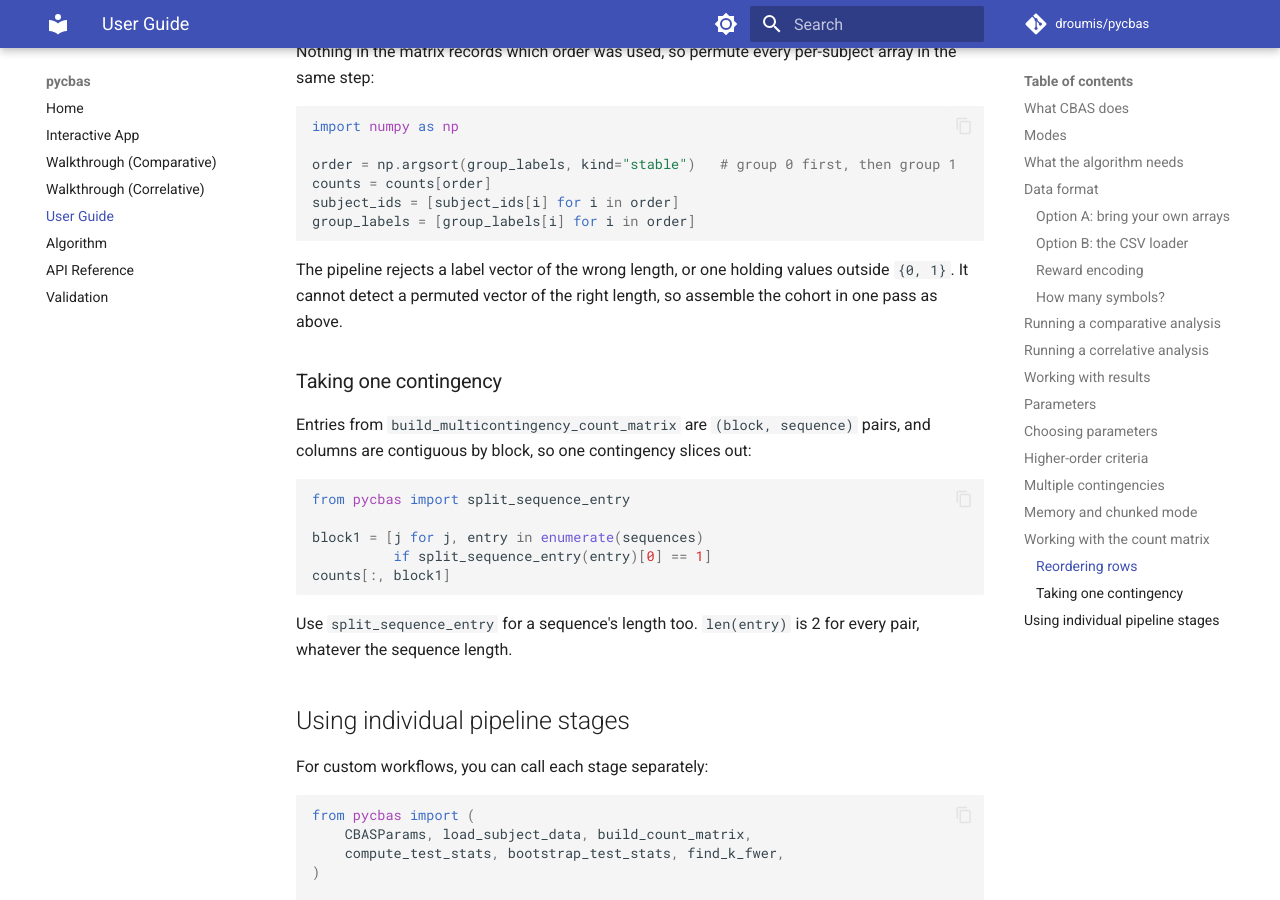
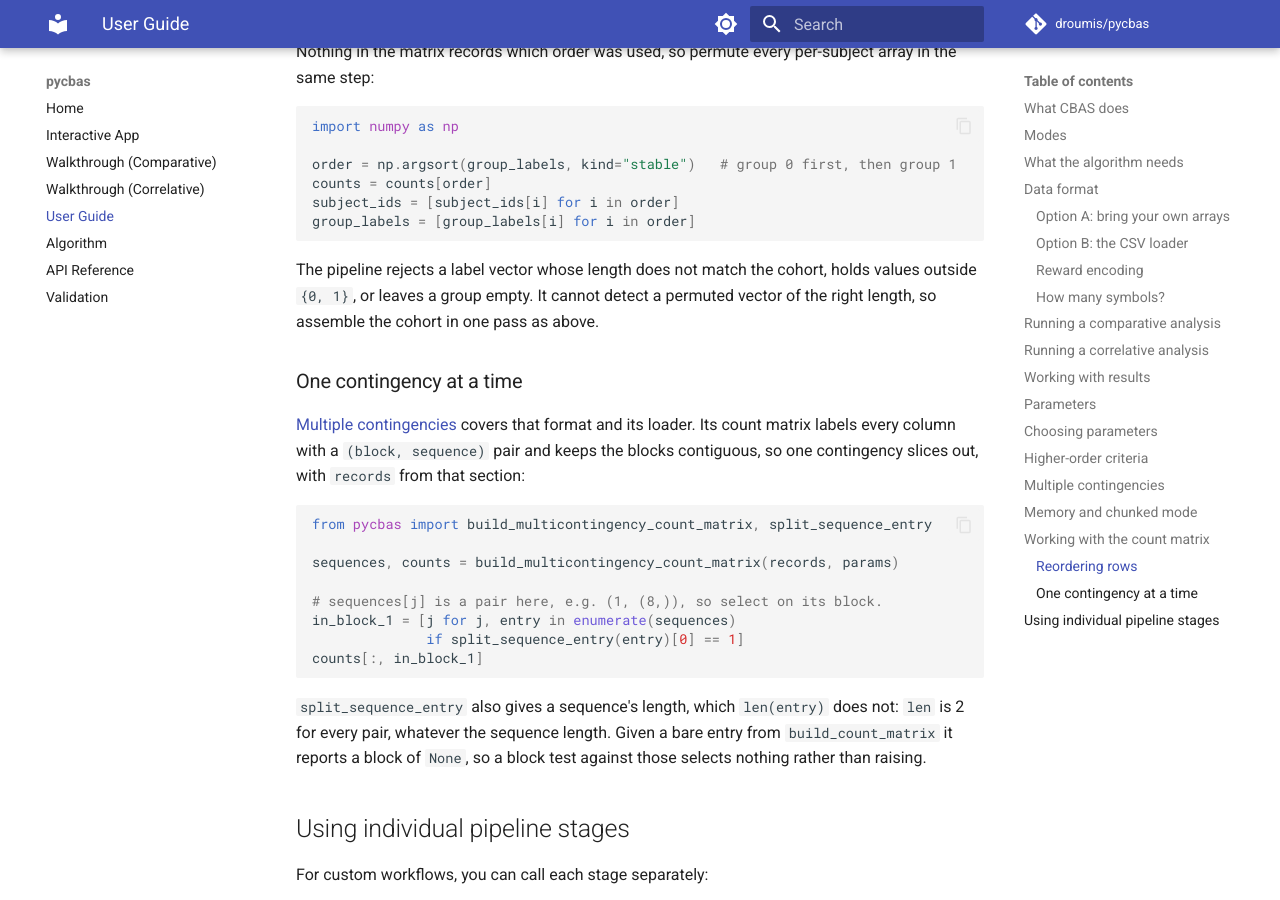
Before and after one commit to droumis/pycbas, an MkDocs documentation site: the page built from docs/guide.md, in a window 1280 px wide and 900 px high, scrolled down 10271 px. Built offline with MkDocs 1.6.1 and Material for MkDocs 9.7.7, drawn with Linux system fonts in a browser that asks for light colours; comment, search, counter and statistics services are not loaded; some of the changed text lies outside the part shown.

Commit message:
Fix the count matrix guide's contingency example, which selected nothing
Read in page order, the slicing snippet reused the sequences and counts from the
single-contingency example above it, whose entries are bare tuples. A block test
against those matches nothing, so the snippet returned an empty column selection
and an (n, 0) slice without raising: the same silent-wrong-answer shape the
section warns about.

It now builds from records, and defers to Multiple contingencies for the format
and the loader instead of repeating them, which also removes a second copy of
load_cohort_with_contingencies and shared_contingency_blocks that had drifted to
a different example path and a different example output.

Also unpacks the cohort with an explicit loop rather than zip(*rows), since the
point of the example is that the three lists are built together, and states that
an empty group is rejected too.

````diff
--- a/docs/guide.md
+++ b/docs/guide.md
@@ -379,12 +379,12 @@ print_resource_estimate(est)
 from pathlib import Path
 from pycbas import CBASParams, build_count_matrix, decode_sequence, load_subject_data
 
-paths = sorted(Path("data/cohort").glob("*.txt"))
-
-# Build the ids, the arrays and the labels in one pass, so they cannot fall out of step.
-cohort = [(p.stem, load_subject_data(p), 0 if "control" in p.stem else 1)
-          for p in paths]
-subject_ids, subjects_data, group_labels = (list(x) for x in zip(*cohort))
+# One pass over the files, so the ids, the arrays and the labels cannot fall out of step.
+subject_ids, subjects_data, group_labels = [], [], []
+for path in sorted(Path("data/cohort").glob("*.txt")):
+    subject_ids.append(path.stem)
+    subjects_data.append(load_subject_data(path))
+    group_labels.append(0 if "control" in path.stem else 1)   # your own group rule here
 
 params = CBASParams(num_arms=6, seq_len_max=3, criterion=400)
 sequences, counts = build_count_matrix(subjects_data, params, contingency=2)
@@ -421,21 +421,24 @@ subject_ids = [subject_ids[i] for i in order]
 group_labels = [group_labels[i] for i in order]
 ```
 
-The pipeline rejects a label vector of the wrong length, or one holding values outside `{0, 1}`. It cannot detect a permuted vector of the right length, so assemble the cohort in one pass as above.
+The pipeline rejects a label vector whose length does not match the cohort, holds values outside `{0, 1}`, or leaves a group empty. It cannot detect a permuted vector of the right length, so assemble the cohort in one pass as above.
 
-### Taking one contingency
+### One contingency at a time
 
-Entries from `build_multicontingency_count_matrix` are `(block, sequence)` pairs, and columns are contiguous by block, so one contingency slices out:
+[Multiple contingencies](#multiple-contingencies) covers that format and its loader. Its count matrix labels every column with a `(block, sequence)` pair and keeps the blocks contiguous, so one contingency slices out, with `records` from that section:
 
 ```python
-from pycbas import split_sequence_entry
+from pycbas import build_multicontingency_count_matrix, split_sequence_entry
 
-block1 = [j for j, entry in enumerate(sequences)
-          if split_sequence_entry(entry)[0] == 1]
-counts[:, block1]
+sequences, counts = build_multicontingency_count_matrix(records, params)
+
+# sequences[j] is a pair here, e.g. (1, (8,)), so select on its block.
+in_block_1 = [j for j, entry in enumerate(sequences)
+              if split_sequence_entry(entry)[0] == 1]
+counts[:, in_block_1]
 ```
 
-Use `split_sequence_entry` for a sequence's length too. `len(entry)` is 2 for every pair, whatever the sequence length.
+`split_sequence_entry` also gives a sequence's length, which `len(entry)` does not: `len` is 2 for every pair, whatever the sequence length. Given a bare entry from `build_count_matrix` it reports a block of `None`, so a block test against those selects nothing rather than raising.
 
 ## Using individual pipeline stages
 
````
